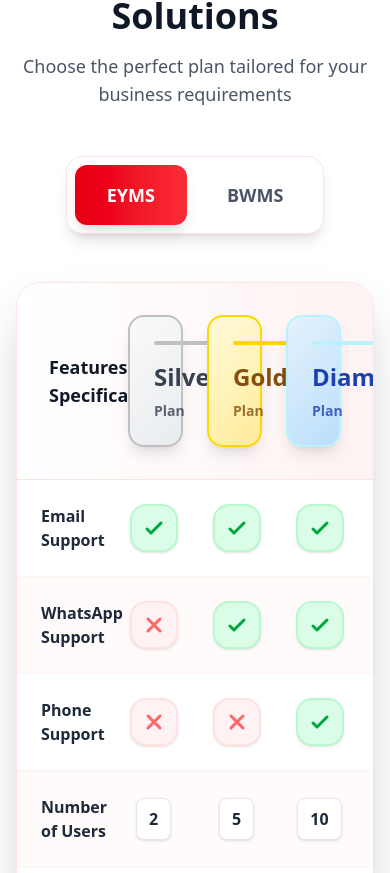
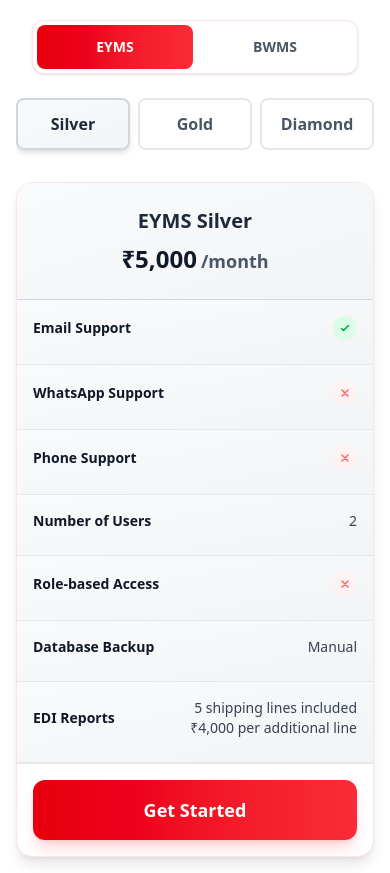
Before and after one commit to Tejaspatil4252/html5, a React (Vite) app: page /pricing in a window 390 px wide. Shown: the part 791-1664 px from the top of the page. Built offline with nearby package versions, Linux system fonts and the light colour scheme.

Commit message:
fixed pricing mobile ui

```diff
--- a/src/components/price/FeatureComparisonTable.jsx
+++ b/src/components/price/FeatureComparisonTable.jsx
@@ -3,8 +3,9 @@ import { motion, AnimatePresence } from 'framer-motion';
 
 const FeatureComparisonTable = () => {
   const [activeProduct, setActiveProduct] = useState('EYMS');
+  const [activePlan, setActivePlan] = useState('Silver'); // For mobile plan selection
 
- const pricingData = {
+  const pricingData = {
     EYMS: {
       product: "EYMS",
       description: "Enterprise Yard Management System",
@@ -48,74 +49,111 @@ const FeatureComparisonTable = () => {
   const getPlanColor = (plan) => {
     const colors = {
       Silver: {
-        bg: 'linear-gradient(135deg, #f8f9fa, #e9ecef)',
-        border: '#c0c0c0',
-        text: '#374151',
-        accent: '#c0c0c0'
+        bg: 'bg-gradient-to-br from-gray-50 to-gray-100',
+        border: 'border-gray-300',
+        text: 'text-gray-800',
+        accent: 'bg-gray-400'
       },
       Gold: {
-        bg: 'linear-gradient(135deg, #fff9db, #ffec99)',
-        border: '#ffd700',
-        text: '#854d0e',
-        accent: '#ffd700'
+        bg: 'bg-gradient-to-br from-yellow-50 to-yellow-100',
+        border: 'border-yellow-400',
+        text: 'text-yellow-800',
+        accent: 'bg-yellow-500'
       },
       Diamond: {
-        bg: 'linear-gradient(135deg, #e3f2fd, #bbdefb)',
-        border: '#b9f2ff',
-        text: '#1e40af',
-        accent: '#b9f2ff'
+        bg: 'bg-gradient-to-br from-blue-50 to-blue-100',
+        border: 'border-blue-300',
+        text: 'text-blue-800',
+        accent: 'bg-blue-400'
       }
     };
     return colors[plan] || colors.Silver;
   };
 
+  // Mobile Feature Cell Component
+  const MobileFeatureCell = ({ feature, plan }) => {
+    const value = feature[plan.toLowerCase()];
+    const colors = getPlanColor(plan);
+
+    return (
+      <div className={`p-4 border-b border-gray-200 ${colors.bg}`}>
+        <div className="flex justify-between items-center mb-2">
+          <span className="font-semibold text-gray-900 text-sm">{feature.name}</span>
+          <div className="flex items-center">
+            {value === "✓" && (
+              <div className="w-6 h-6 bg-green-100 rounded-full flex items-center justify-center">
+                <svg className="w-3 h-3 text-green-600" fill="none" stroke="currentColor" viewBox="0 0 24 24">
+                  <path strokeLinecap="round" strokeLinejoin="round" strokeWidth={3} d="M5 13l4 4L19 7" />
+                </svg>
+              </div>
+            )}
+            {value === "✗" && (
+              <div className="w-6 h-6 bg-red-50 rounded-full flex items-center justify-center">
+                <svg className="w-3 h-3 text-red-400" fill="none" stroke="currentColor" viewBox="0 0 24 24">
+                  <path strokeLinecap="round" strokeLinejoin="round" strokeWidth={3} d="M6 18L18 6M6 6l12 12" />
+                </svg>
+              </div>
+            )}
+            {value !== "✓" && value !== "✗" && (
+              <span className="text-gray-700 text-sm font-medium text-right">
+                {value.split('\n').map((line, i) => (
+                  <div key={i}>{line}</div>
+                ))}
+              </span>
+            )}
+          </div>
+        </div>
+      </div>
+    );
+  };
+
   return (
-    <section className="min-h-screen bg-white py-16">
+    <section className="min-h-screen bg-white py-8 md:py-16">
       <div className="container mx-auto px-4 max-w-6xl">
 
-        {/* Enhanced Header */}
+        {/* Enhanced Header - Mobile Optimized */}
         <motion.div
-          className="text-center mb-12"
+          className="text-center mb-8 md:mb-12"
           initial={{ opacity: 0, y: 20 }}
           animate={{ opacity: 1, y: 0 }}
         >
-          <h2 className="text-4xl font-bold text-gray-900 mb-4">
+          <h2 className="text-2xl md:text-4xl font-bold text-gray-900 mb-3 md:mb-4 px-4">
             Compare Our Solutions
           </h2>
-          <p className="text-gray-600 text-lg max-w-2xl mx-auto">
-            Choose the perfect plan tailored for your business requirements
+          <p className="text-gray-600 text-sm md:text-lg max-w-2xl mx-auto px-4">
+            Choose the perfect plan for your business
           </p>
         </motion.div>
 
-        {/* Animated Tab Navigation */}
+        {/* Mobile Optimized Tab Navigation */}
         <motion.div
-          className="flex justify-center mb-12"
+          className="flex justify-center mb-6 md:mb-12 px-4"
           initial={{ opacity: 0, y: 20 }}
           animate={{ opacity: 1, y: 0 }}
           transition={{ delay: 0.2 }}
         >
-          <div className="bg-white rounded-2xl p-2 border border-red-100 shadow-lg">
-            <div className="flex gap-2">
+          <div className="bg-white rounded-xl md:rounded-2xl p-1 md:p-2 border border-red-100 shadow-sm md:shadow-lg w-full max-w-md">
+            <div className="flex gap-1 md:gap-2">
               {Object.keys(pricingData).map((product) => (
                 <motion.button
                   key={product}
                   onClick={() => setActiveProduct(product)}
-                  className={`relative px-8 py-4 rounded-xl font-bold text-lg transition-all ${
+                  className={`relative flex-1 py-3 md:py-4 rounded-lg md:rounded-xl font-bold text-sm md:text-lg transition-all ${
                     activeProduct === product
                       ? 'text-white'
                       : 'text-gray-600 hover:text-red-600'
                   }`}
-                  whileHover={{ scale: 1.05 }}
-                  whileTap={{ scale: 0.95 }}
+                  whileHover={{ scale: 1.02 }}
+                  whileTap={{ scale: 0.98 }}
                 >
                   {activeProduct === product && (
                     <motion.div
                       layoutId="activeProduct"
-                      className="absolute inset-0 bg-gradient-to-r from-red-600 to-red-500 rounded-xl shadow-lg"
+                      className="absolute inset-0 bg-gradient-to-r from-red-600 to-red-500 rounded-lg md:rounded-xl"
                       transition={{ type: "spring", stiffness: 300, damping: 30 }}
                     />
                   )}
-                  <span className="relative z-10 flex items-center gap-2">
+                  <span className="relative z-10">
                     {pricingData[product].product}
                   </span>
                 </motion.button>
@@ -133,19 +171,19 @@ const FeatureComparisonTable = () => {
             transition={{ duration: 0.4 }}
           >
 
-            {/* Enhanced Comparison Table */}
-            <div className="bg-white rounded-3xl border border-red-100 shadow-2xl overflow-hidden">
-
-              {/* Table Header with Animation */}
+            {/* Desktop Table (hidden on mobile) */}
+            <div className="hidden md:block bg-white rounded-3xl border border-red-100 shadow-2xl overflow-hidden">
+              {/* ... Keep your existing desktop table code here ... */}
+              {/* Table Header */}
               <motion.div
-                className="grid grid-cols-4 gap-6 p-8 bg-gradient-to-r from-white to-red-50 border-b border-red-100"
+                className="grid grid-cols-4 gap-4 md:gap-6 p-6 md:p-8 bg-gradient-to-r from-white to-red-50 border-b border-red-100"
                 initial={{ opacity: 0, y: 10 }}
                 animate={{ opacity: 1, y: 0 }}
                 transition={{ delay: 0.1 }}
               >
                 <div className="flex items-center">
-                  <h3 className="font-bold text-gray-900 text-lg">
-                    Features & Specifications
+                  <h3 className="font-bold text-gray-900 text-base md:text-lg">
+                    Features
                   </h3>
                 </div>
                 {pricingData[activeProduct].plans.map((plan) => {
@@ -153,31 +191,18 @@ const FeatureComparisonTable = () => {
                   return (
                     <motion.div
                       key={plan}
-                      className="text-center p-6 rounded-2xl border-2 shadow-lg"
-                      style={{
-                        background: colors.bg,
-                        borderColor: colors.border
-                      }}
+                      className={`text-center p-4 md:p-6 rounded-xl md:rounded-2xl border-2 shadow-lg ${colors.bg} ${colors.border}`}
                       whileHover={{
-                        y: -8,
-                        scale: 1.03,
+                        y: -4,
+                        scale: 1.02,
                         transition: { type: "spring", stiffness: 300 }
                       }}
                     >
-                      <div
-                        className="w-16 h-1 mx-auto mb-4 rounded-full"
-                        style={{ background: colors.accent }}
-                      />
-                      <h4
-                        className="text-2xl font-bold mb-2"
-                        style={{ color: colors.text }}
-                      >
+                      <div className={`w-12 h-1 mx-auto mb-3 md:mb-4 rounded-full ${colors.accent}`} />
+                      <h4 className={`text-xl md:text-2xl font-bold mb-2 ${colors.text}`}>
                         {plan}
                       </h4>
-                      <div
-                        className="text-sm font-semibold opacity-80"
-                        style={{ color: colors.text }}
-                      >
+                      <div className={`text-xs md:text-sm font-semibold opacity-80 ${colors.text}`}>
                         Plan
                       </div>
                     </motion.div>
@@ -185,9 +210,9 @@ const FeatureComparisonTable = () => {
                 })}
               </motion.div>
 
-              {/* Features with Staggered Animation */}
+              {/* Features */}
               <motion.div
-                className="max-h-[500px] overflow-y-auto"
+                className="max-h-[400px] overflow-y-auto"
                 initial={{ opacity: 0 }}
                 animate={{ opacity: 1 }}
                 transition={{ delay: 0.3 }}
@@ -195,7 +220,7 @@ const FeatureComparisonTable = () => {
                 {pricingData[activeProduct].features.map((feature, index) => (
                   <motion.div
                     key={feature.name}
-                    className={`grid grid-cols-4 gap-6 p-6 ${
+                    className={`grid grid-cols-4 gap-4 md:gap-6 p-4 md:p-6 ${
                       index % 2 === 0 ? 'bg-white' : 'bg-red-50/30'
                     } hover:bg-red-50/50 transition-colors duration-200 border-b border-red-50 last:border-b-0`}
                     initial={{ opacity: 0, x: -10 }}
@@ -203,71 +228,91 @@ const FeatureComparisonTable = () => {
                     transition={{ delay: index * 0.1 }}
                   >
                     <div className="flex items-center">
-                      <span className="text-gray-800 font-semibold">
+                      <span className="text-gray-800 font-semibold text-sm md:text-base">
                         {feature.name}
                       </span>
                     </div>
 
-                    {/* Animated Feature Values */}
-                    <motion.div
-                      className="flex items-center justify-center"
-                      whileHover={{ scale: 1.1 }}
-                    >
+                    <div className="flex items-center justify-center">
                       <EnhancedFeatureCell value={feature.silver} />
-                    </motion.div>
-                    <motion.div
-                      className="flex items-center justify-center"
-                      whileHover={{ scale: 1.1 }}
-                    >
+                    </div>
+                    <div className="flex items-center justify-center">
                       <EnhancedFeatureCell value={feature.gold} />
-                    </motion.div>
-                    <motion.div
-                      className="flex items-center justify-center"
-                      whileHover={{ scale: 1.1 }}
-                    >
+                    </div>
+                    <div className="flex items-center justify-center">
                       <EnhancedFeatureCell value={feature.diamond} />
-                    </motion.div>
+                    </div>
                   </motion.div>
                 ))}
               </motion.div>
+            </div>
 
-              {/* Pricing Footer with Animation */}
+            {/* Mobile Cards (hidden on desktop) */}
+            <div className="md:hidden space-y-6">
+              {/* Plan Selection for Mobile */}
+              <div className="flex gap-2 overflow-x-auto pb-2 hide-scrollbar">
+                {pricingData[activeProduct].plans.map((plan) => {
+                  const colors = getPlanColor(plan);
+                  return (
+                    <motion.button
+                      key={plan}
+                      onClick={() => setActivePlan(plan)}
+                      className={`flex-1 min-w-[100px] py-3 rounded-lg border-2 text-center font-semibold transition-all ${
+                        activePlan === plan
+                          ? `${colors.border} ${colors.bg} ${colors.text} shadow-md`
+                          : 'border-gray-200 bg-white text-gray-600'
+                      }`}
+                      whileTap={{ scale: 0.95 }}
+                    >
+                      {plan}
+                    </motion.button>
+                  );
+                })}
+              </div>
+
+              {/* Mobile Feature List */}
               <motion.div
-                className="grid grid-cols-4 gap-6 p-8 bg-gradient-to-r from-red-50 to-white border-t border-red-100"
-                initial={{ opacity: 0, y: 10 }}
+                key={activePlan}
+                initial={{ opacity: 0, y: 20 }}
                 animate={{ opacity: 1, y: 0 }}
-                transition={{ delay: 0.5 }}
+                className="bg-white rounded-2xl border border-red-100 shadow-lg overflow-hidden"
               >
-                <div className="flex items-center">
-                  <span className="font-bold text-gray-900 text-lg">
-                    Starting Price
-                  </span>
+                {/* Plan Header */}
+                <div className={`p-6 text-center border-b ${getPlanColor(activePlan).bg} ${getPlanColor(activePlan).border}`}>
+                  <h3 className={`text-xl font-bold mb-2 ${getPlanColor(activePlan).text}`}>
+                    {activeProduct} {activePlan}
+                  </h3>
+                  <div className="text-2xl font-bold text-gray-900">
+                    {activePlan === 'Silver' && '₹5,000'}
+                    {activePlan === 'Gold' && '₹7,000'}
+                    {activePlan === 'Diamond' && '₹10,000'}
+                    <span className="text-gray-600 text-lg ml-1">/month</span>
+                  </div>
                 </div>
-                <motion.div
-                  className="text-center"
-                  whileHover={{ scale: 1.05 }}
-                >
-                  <div className="text-3xl font-bold text-gray-900">₹5,000</div>
-                  <div className="text-gray-600 text-sm mt-1">per month</div>
-                </motion.div>
-                <motion.div
-                  className="text-center"
-                  whileHover={{ scale: 1.05 }}
-                >
-                  <div className="text-3xl font-bold text-gray-900">₹7,000</div>
-                  <div className="text-gray-600 text-sm mt-1">per month</div>
-                </motion.div>
-                <motion.div
-                  className="text-center"
-                  whileHover={{ scale: 1.05 }}
-                >
-                  <div className="text-3xl font-bold text-gray-900">₹10,000</div>
-                  <div className="text-gray-600 text-sm mt-1">per month</div>
-                </motion.div>
+
+                {/* Features List */}
+                <div className="max-h-[60vh] overflow-y-auto">
+                  {pricingData[activeProduct].features.map((feature, index) => (
+                    <MobileFeatureCell
+                      key={feature.name}
+                      feature={feature}
+                      plan={activePlan.toLowerCase()}
+                    />
+                  ))}
+                </div>
+
+                {/* CTA Button */}
+                <div className="p-4 border-t border-gray-200">
+                  <motion.button
+                    className="w-full py-4 bg-gradient-to-r from-red-600 to-red-500 text-white rounded-xl font-bold text-lg hover:from-red-700 hover:to-red-600 transition-all duration-200 shadow-lg shadow-red-500/20"
+                    whileHover={{ scale: 1.02 }}
+                    whileTap={{ scale: 0.98 }}
+                  >
+                    Get Started
+                  </motion.button>
+                </div>
               </motion.div>
             </div>
-
-            {/* Enhanced CTA Section */}
 
           </motion.div>
         </AnimatePresence>
@@ -276,22 +321,18 @@ const FeatureComparisonTable = () => {
   );
 };
 
-// Enhanced Feature Cells with better animations
+// Enhanced Feature Cells (for desktop)
 const EnhancedFeatureCell = ({ value }) => {
   if (value === "✓") {
     return (
       <motion.div
-        className="w-12 h-12 bg-green-100 rounded-2xl flex items-center justify-center border-2 border-green-200 shadow-sm"
+        className="w-8 h-8 md:w-10 md:h-10 bg-green-100 rounded-lg md:rounded-xl flex items-center justify-center border-2 border-green-200"
         whileHover={{
-          scale: 1.2,
+          scale: 1.1,
           rotate: 5,
-          backgroundColor: "#dcfce7"
         }}
-        initial={{ scale: 0 }}
-        animate={{ scale: 1 }}
-        transition={{ type: "spring", stiffness: 200 }}
       >
-        <svg className="w-6 h-6 text-green-600" fill="none" stroke="currentColor" viewBox="0 0 24 24">
+        <svg className="w-4 h-4 md:w-5 md:h-5 text-green-600" fill="none" stroke="currentColor" viewBox="0 0 24 24">
           <path strokeLinecap="round" strokeLinejoin="round" strokeWidth={3} d="M5 13l4 4L19 7" />
         </svg>
       </motion.div>
@@ -301,17 +342,13 @@ const EnhancedFeatureCell = ({ value }) => {
   if (value === "✗") {
     return (
       <motion.div
-        className="w-12 h-12 bg-red-50 rounded-2xl flex items-center justify-center border-2 border-red-100 shadow-sm"
+        className="w-8 h-8 md:w-10 md:h-10 bg-red-50 rounded-lg md:rounded-xl flex items-center justify-center border-2 border-red-100"
         whileHover={{
-          scale: 1.2,
+          scale: 1.1,
           rotate: -5,
-          backgroundColor: "#fee2e2"
         }}
-        initial={{ scale: 0 }}
-        animate={{ scale: 1 }}
-        transition={{ type: "spring", stiffness: 200 }}
       >
-        <svg className="w-6 h-6 text-red-400" fill="none" stroke="currentColor" viewBox="0 0 24 24">
+        <svg className="w-4 h-4 md:w-5 md:h-5 text-red-400" fill="none" stroke="currentColor" viewBox="0 0 24 24">
           <path strokeLinecap="round" strokeLinejoin="round" strokeWidth={3} d="M6 18L18 6M6 6l12 12" />
         </svg>
       </motion.div>
@@ -319,14 +356,11 @@ const EnhancedFeatureCell = ({ value }) => {
   }
 
   return (
-    <motion.span
-      className="text-gray-800 font-semibold text-center px-3 py-2 bg-white rounded-lg border border-gray-200 shadow-sm"
-      whileHover={{ scale: 1.1, backgroundColor: "#fef2f2" }}
-      initial={{ opacity: 0 }}
-      animate={{ opacity: 1 }}
-    >
-      {value}
-    </motion.span>
+    <div className="text-gray-700 text-xs md:text-sm text-center leading-tight p-2">
+      {value.split('\n').map((line, i) => (
+        <div key={i}>{line}</div>
+      ))}
+    </div>
   );
 };
 
```
